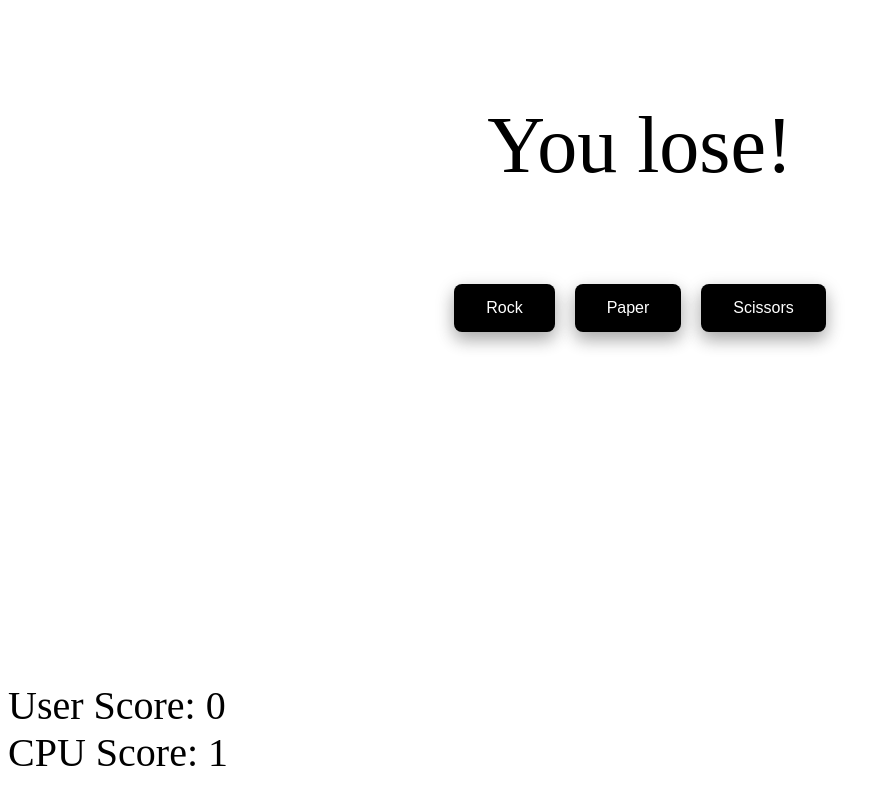
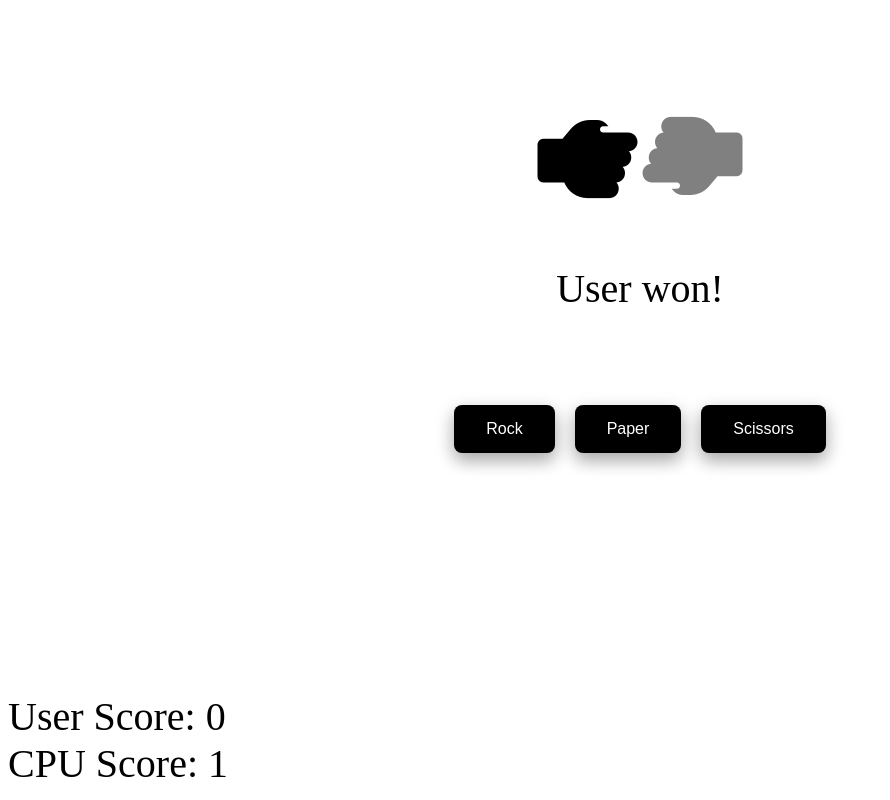
Before and after one commit to VascostaIsel/javascript-projects, a plain HTML site: page Rock, Paper, Scissors Game/index.html in a window 1280 px wide. Both pictures are taken after a click on the button "Rock". Shown: the whole page, without its empty margins (0-890 px from the left). Drawn offline with Linux system fonts and the light colour scheme.

Commit message:
Added images for user

```diff
--- a/Rock, Paper, Scissors Game/index.html
+++ b/Rock, Paper, Scissors Game/index.html
@@ -8,6 +8,13 @@
     <link rel="stylesheet" href="style.css">
 </head>
 <body>
+    <div class="result-image-container">
+        <div class="user-hand-image-container">
+            <i class="fas fa-hand-rock"></i>
+        </div>
+        <div class="cpu-hand-image-container">
+            <i class="fas fa-hand-rock"></i>
+    </div>
     <div class="result-container">
         <span id="result">Waiting...</span>
     </div>
@@ -26,5 +33,6 @@
         </div>
     </div>
     <script src="script.js"></script>
+    <script src="https://kit.fontawesome.com/dac26f6805.js" crossorigin="anonymous"></script>
 </body>
 </html>
--- a/Rock, Paper, Scissors Game/script.js
+++ b/Rock, Paper, Scissors Game/script.js
@@ -13,17 +13,17 @@ function playGame(playerChoice) {
 
     let result
     if (playerChoice === randomChoice) {
-        result = "It's a tie!"
+        result = "It's a draw!"
     } else if (
         (playerChoice === "rock" && randomChoice === "scissors") ||
         (playerChoice === "paper" && randomChoice === "rock") ||
         (playerChoice === "scissors" && randomChoice === "paper")
     ) {
-        result = "You win!"
+        result = "CPU won!"
         userScore++
         document.getElementById("user-score").innerHTML = userScore
     } else {
-        result = "You lose!"
+        result = "User won!"
         cpuScore++
         document.getElementById("cpu-score").innerHTML = cpuScore
     }
@@ -31,13 +31,24 @@ function playGame(playerChoice) {
     document.getElementById("result").innerHTML = result
 }
 
+const rockImg = "fas fa-hand-rock"
+const paperImg = "fas fa-hand-paper"
+const scissorsImg = "fas fa-hand-scissors"
+let lastUserImg = rockImg
+
 function playRock() {
+    document.getElementsByClassName(lastUserImg)[0].className = rockImg
+    lastUserImg = rockImg
     playGame("rock")
 }
 function playPaper() {
+    document.getElementsByClassName(lastUserImg)[0].className = paperImg
+    lastUserImg = paperImg
     playGame("paper")
 }
 function playScissors() {
+    document.getElementsByClassName(lastUserImg)[0].className = scissorsImg
+    lastUserImg = scissorsImg
     playGame("scissors")
 }
 
--- a/Rock, Paper, Scissors Game/style.css
+++ b/Rock, Paper, Scissors Game/style.css
@@ -1,13 +1,21 @@
 body {
     background-color: #ffffff;
+}
+
+.result-image-container {
+    font-family: 'Times New Roman';
+    color: black;
+    font-size: 100px;
+    text-align: center;
+    margin-top: 100px;
 }
 
 .result-container {
     font-family: 'Times New Roman';
     color: black;
-    font-size: 80px;
+    font-size: 40px;
     text-align: center;
-    margin-top: 100px;
+    margin-top: 50px;
 }
 
 .play-btns-container {
@@ -39,5 +47,16 @@ body {
     color: black;
     font-size: 40px;
     text-align: left;
-    margin-top: 350px;
+    margin-top: 240px;
 }
+
+.user-hand-image-container {
+    display: inline-block;
+    rotate: 90deg;
+}
+
+.cpu-hand-image-container {
+    display: inline-block;
+    color: grey;
+    rotate: -90deg;
+}
```
